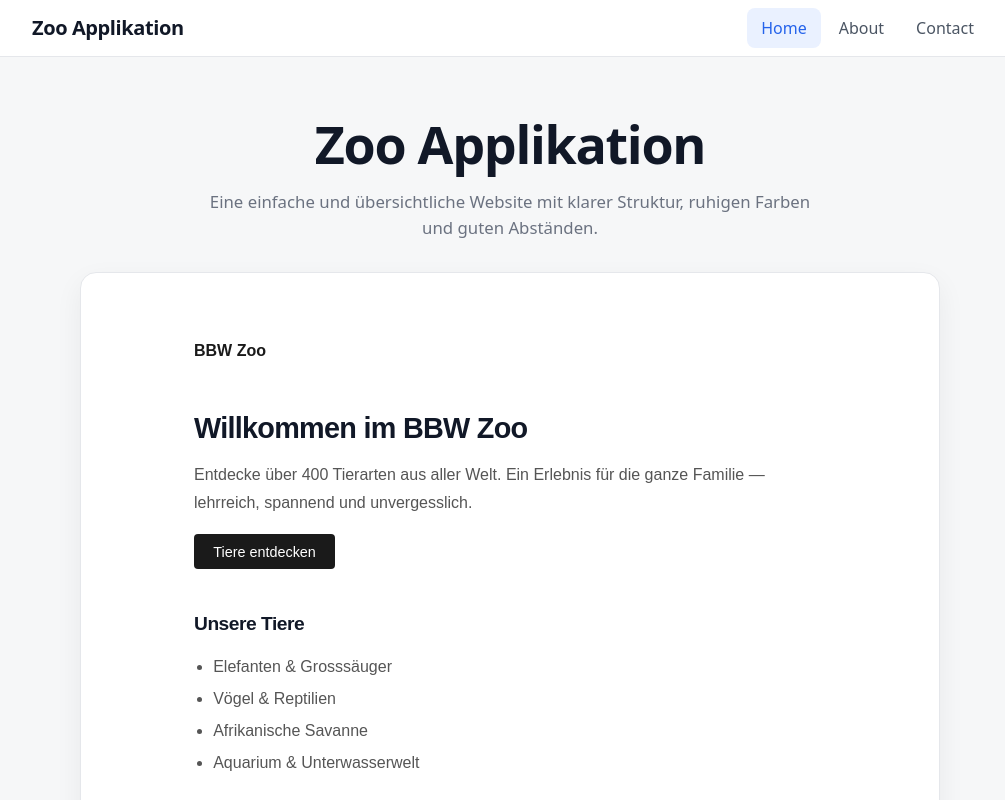
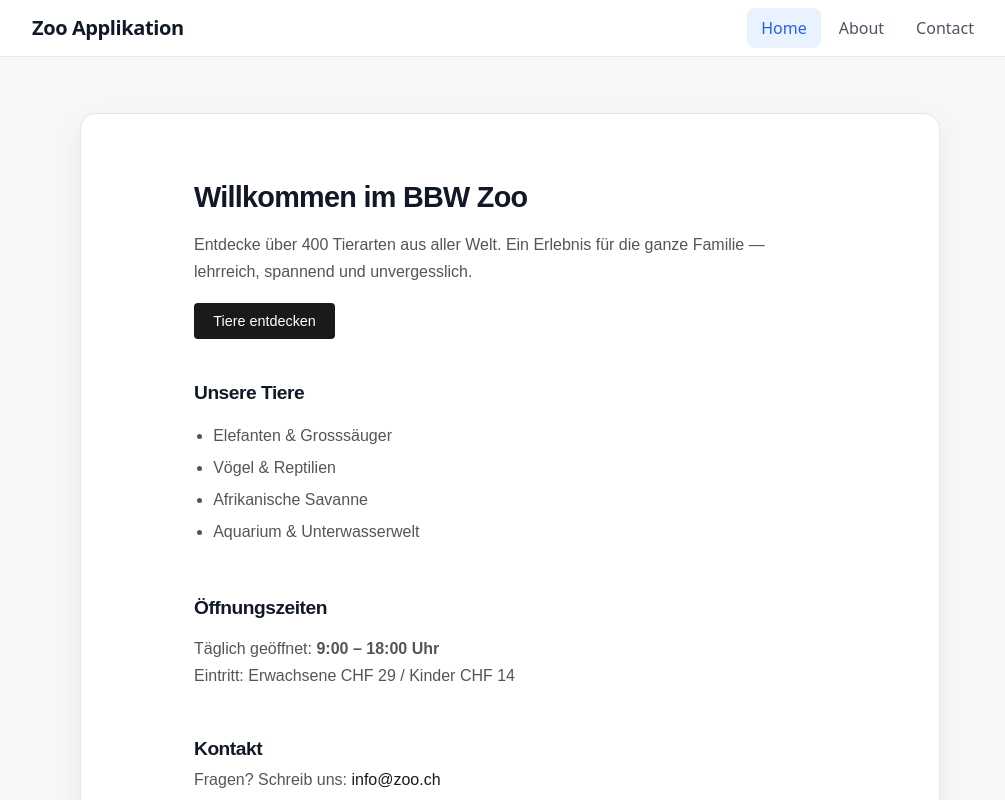
Before and after one commit to GuyNeeman/Zoo-Applikatkon, a React (Vite) app: page / in a window 1280 px wide. Shown: the top 800 px of the page, without its empty margins (130-1135 px from the left). Built offline with nearby package versions, Linux system fonts and the light colour scheme.

Commit message:
docs: remove header in Home and App

```diff
--- a/src/App.jsx
+++ b/src/App.jsx
@@ -36,13 +36,6 @@ function App() {
 
         <main className="site-main">
           <Container className="layout-container">
-            <section className="page-intro">
-              <h1>Zoo Applikation</h1>
-              <p>
-                Eine einfache und übersichtliche Website mit klarer Struktur,
-                ruhigen Farben und guten Abständen.
-              </p>
-            </section>
 
             <section className="content-box">
               <Routes>
--- a/src/components/home.jsx
+++ b/src/components/home.jsx
@@ -1,11 +1,6 @@
 export default function Home() {
     return (
         <div style={{ fontFamily: "sans-serif", maxWidth: "680px", margin: "0 auto", padding: "2rem 1.5rem", color: "#1a1a1a" }}>
-
-            {/* Header */}
-            <header style={{ marginBottom: "3rem" }}>
-                <strong>BBW Zoo</strong>
-            </header>
 
             {/* Hero */}
             <section style={{ marginBottom: "3rem" }}>
```
